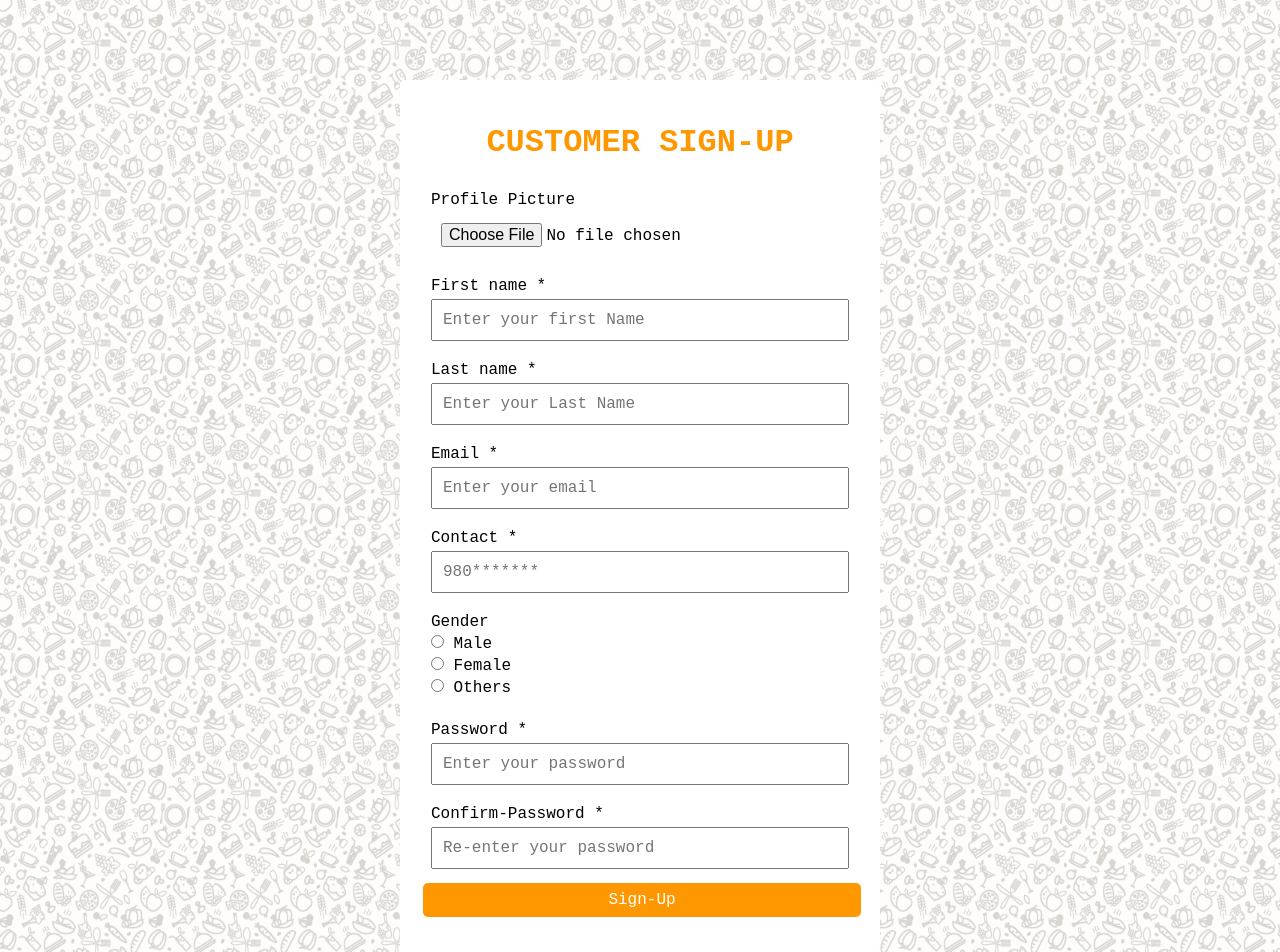
After one commit to agrani58/epasal, a PHP site: page /sellerlogin.php in a window 1280 px wide. The commit adds this page. Run offline with PHP 8.4, Linux system fonts and the light colour scheme.

Commit message:
Seller-login page made by agrani

```diff
--- /dev/null
+++ b/public/css/sellerlogin.css
@@ -0,0 +1,53 @@
+
+.sellerlogin-form {
+    height: auto;
+    width: 480px;
+    padding: 10px;
+    margin-top: 5rem;
+    margin-left: auto;
+    margin-right: auto;
+    border: 1px solid white;
+    border-radius: 5px;
+    background-color: white;
+}
+
+.sellerlogin-form__h1 {
+    padding: 10px;
+    margin-top: 5%;
+    text-align: center;
+    color: #FF9800;
+}
+
+.sellerlogin-form__wrapper {
+    padding-bottom: 10px;
+    margin: 10px;
+    display: grid;
+}
+
+.sellerlogin-form__wrapper label {
+    margin-bottom: 0.25rem;
+    display: block;
+}
+
+.sellerlogin-form__input {
+    display: block;
+    padding: 10px;
+    width: 100%;
+}
+
+.sellerlogin-form__form-group {
+    padding: 10px;
+}
+
+.sellerlogin-form__link {
+    line-height: 1.6;
+}
+
+.sellerlogin-form__form-group i {
+    color: #FF9800;
+}
+
+.sellerlogin-form__p {
+    display: flex;
+    justify-content: flex-end;
+}
--- a/public/css/style.css
+++ b/public/css/style.css
@@ -13,4 +13,5 @@
 @import url("./table.css");
 @import url("./checkout.css");
 @import url("./index.css");
-@import url("./sellerpage.css")
+@import url("./sellerpage.css");
+@import url("./sellerlogin.css");
--- /dev/null
+++ b/sellerlogin.php
@@ -0,0 +1,84 @@
+<!DOCTYPE html>
+<html lang="en">
+
+<head>
+    <meta charset="UTF-8">
+    <meta name="viewport" content="width=device-width, initial-scale=1.0">
+    <title>Login Page</title>
+
+    <!-- CSS Stylesheets Start -->
+    <link rel="stylesheet" href="/epasale/public/css/style.css">
+    <link rel="stylesheet" href="/epasale/public/css/sellerlogin.css" />
+    <!-- CSS Stylesheets End -->
+
+
+</head>
+
+<body>
+
+    <div class="sellerlogin-form">
+        <h1 class="sellerlogin-form__h1">CUSTOMER SIGN-UP</h1>
+
+
+        <div class="sellerlogin-form__wrapper">
+
+        <div class="sellerlogin-form__form-group">
+                    <label class="sellerlogin-form__label" for="user_photo_url">Profile Picture</label>
+                    <input class="sellerlogin-form__input" type="file" id="user_photo_url">
+                </div>
+
+        <div class="sellerlogin-form__form-group">
+                <label class="sellerlogin-form__label" for="fame">First name  *</label>
+                <input class="sellerlogin-form__input" type="text" id="fname" placeholder="Enter your first Name" required>
+            </div>
+            <div class="sellerlogin-form__form-group">
+                <label class="sellerlogin-form__label" for="lame">Last name  *</label>
+                <input class="sellerlogin-form__input" type="text" id="lname" placeholder="Enter your Last Name" required>
+            </div>
+            <div class="sellerlogin-form__form-group">
+                <label class="sellerlogin-form__label" for="email">Email  *</label>
+                <input class="sellerlogin-form__input" type="text" id="email" placeholder="Enter your email"required>
+            </div>
+
+            <div class="sellerlogin-form__form-group">
+                <label class="sellerlogin-form__label" for="contact">Contact  *</label>
+                <input class="sellerlogin-form__input" type="text" id="contact" placeholder="980*******"required>
+            </div>
+
+            <div class="sellerlogin-form__form-group">
+                <label class="sellerlogin-form__label" for="gender">Gender</label>
+                <div class="sellerlogin-form__radio-group">
+                    <label class="sellerlogin-form__radio-label">
+                        <input type="radio" name="gender" value="male">
+                        Male
+                    </label>
+                    <label class="sellerlogin-form__radio-label">
+                        <input type="radio" name="gender" value="female">
+                        Female
+                    </label>
+                    <label class="sellerlogin-form__radio-label">
+                        <input type="radio" name="gender" value="other">
+                        Others
+                    </label>
+                </div>
+            </div>
+            <div class="sellerlogin-form__form-group">
+                <label class="sellerlogin-form__label" for="password"> Password  *</label>
+                <input class="sellerlogin-form__input" type="password" id="password" placeholder="Enter your password"required>
+            </div>
+            <div class="sellerlogin-form__form-group">
+                <label class="sellerlogin-form__label" for="confirm-password">Confirm-Password  *</label>
+                <input class="sellerlogin-form__input" type="password" id="confirm-password" placeholder="Re-enter your password"required>
+            </div>
+
+
+                <a href="/epasale">
+                    <button class="button btn-primary" style="width: 100%;">Sign-Up</button>
+                </a>
+            </div>
+        </div>
+
+
+</body>
+
+</html>
```
